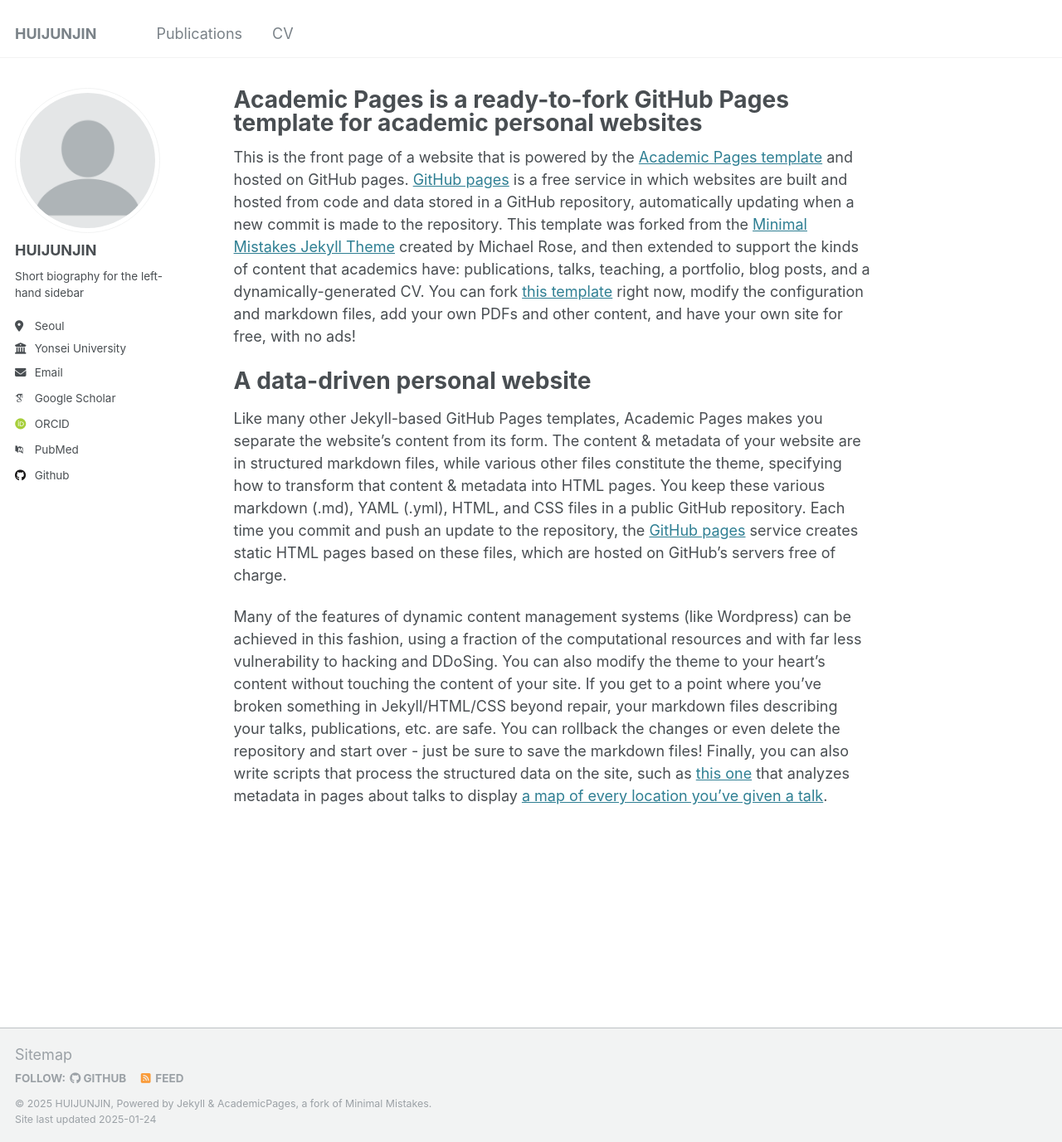
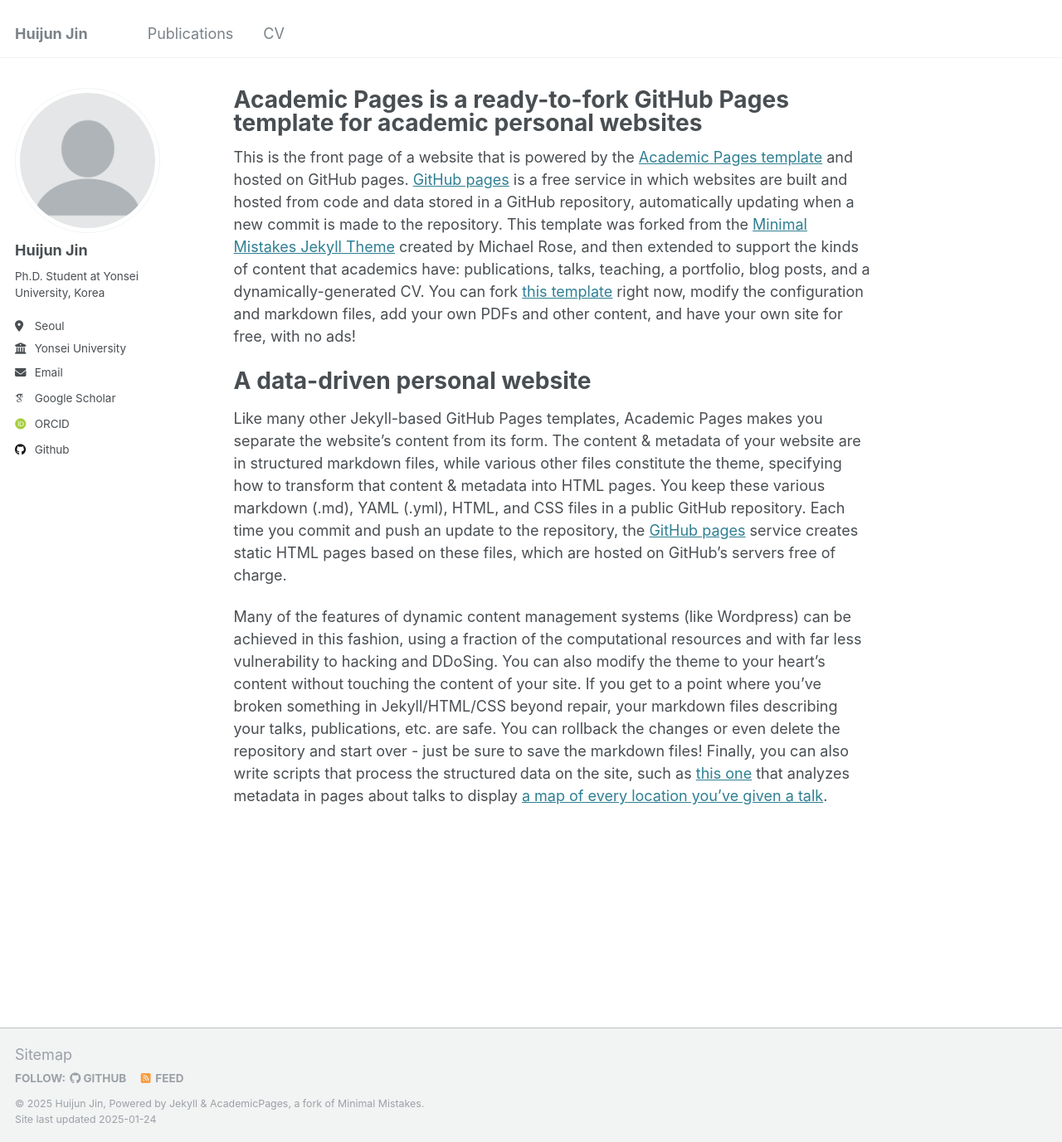
Before and after one commit to huijunjin/huijunjin.github.io, a Jekyll site: the page built from _pages/about.md, in a window 1280 px wide and 1377 px high. Shown: the whole window at 83% size. Built offline with Jekyll 4.4.1, drawn with Linux system fonts in a browser that asks for light colours; some web fonts are replaced.

Commit message:
Update _config.yml

```diff
--- a/_config.yml
+++ b/_config.yml
@@ -8,10 +8,10 @@
 
 # Basic Site Settings
 locale                   : "en-US"
-title                    : "HUIJUNJIN"
+title                    : "Huijun Jin"
 title_separator          : "-"
-name                     : &name "HUIJUNJIN"
-description              : &description "Ph.D. Student"
+name                     : &name "Huijun Jin"
+description              : &description "Ph.D. Student at Yonsei University, Korea"
 url                      : https://huijunjin.github.io # the base hostname & protocol for your site e.g. "https://[your GitHub username].github.io"
 baseurl                  : "" # the subpath of your site, e.g. "/blog"
 repository               : "huijunjin.github.io"
@@ -22,9 +22,9 @@ repository               : "huijunjin.github.io"
 author:
   # Biographic information
   avatar           : "profile.png"
-  name             : "HUIJUNJIN"
+  name             : "Huijun Jin"
   pronouns         : # example: "she/her"
-  bio              : "Short biography for the left-hand sidebar"
+  bio              : "Ph.D. Student at Yonsei University, Korea"
   location         : "Seoul"
   employer         : "Yonsei University"
   uri              : # URL
@@ -36,7 +36,7 @@ author:
   impactstory      : # URL
   orcid            : "http://orcid.org/yourorcidurl"
   semantic         : # URL
-  pubmed           : "https://www.ncbi.nlm.nih.gov/pubmed/?term=john+snow"
+  pubmed           : # URL
   researchgate     : # URL
   scopus           : # URL
 
```
